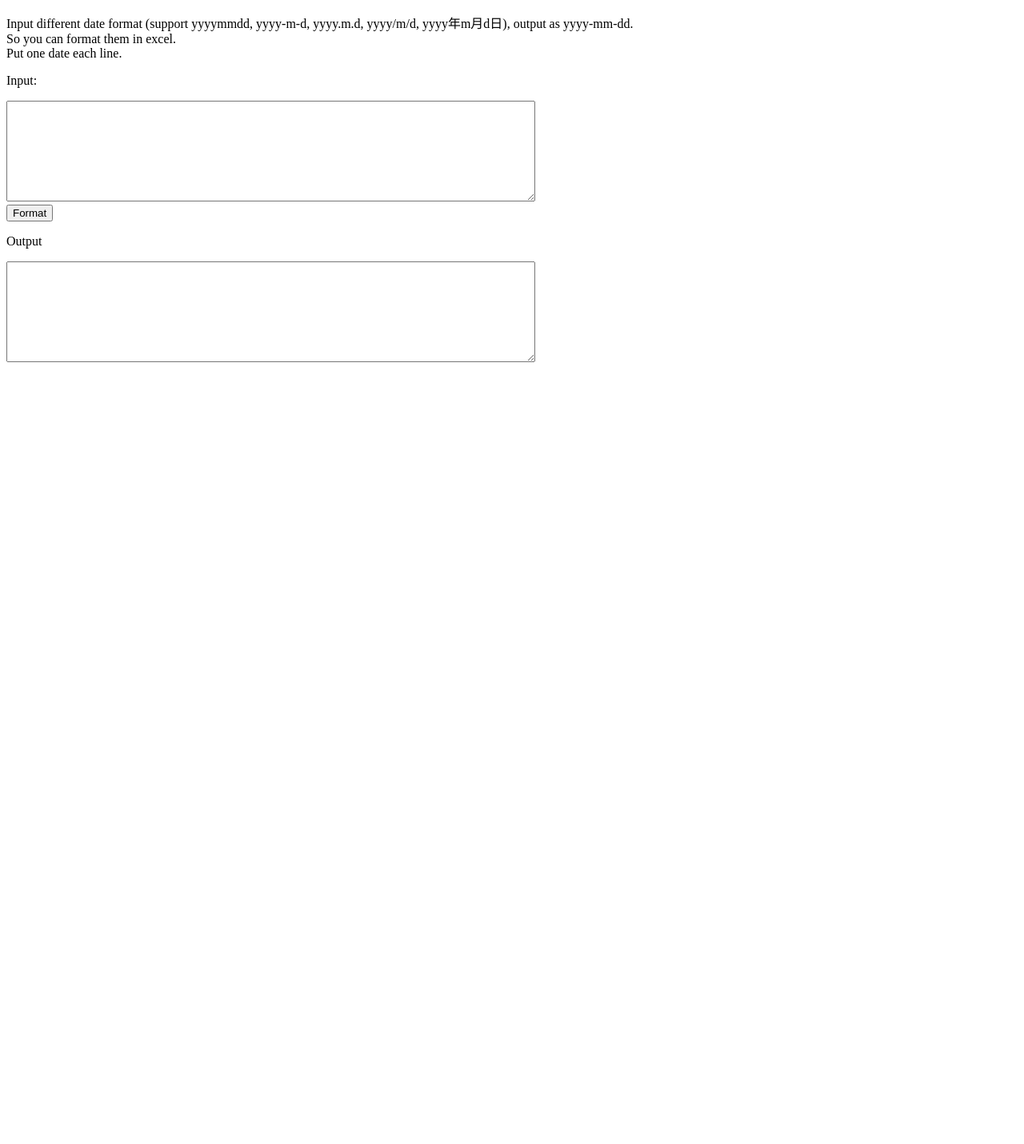
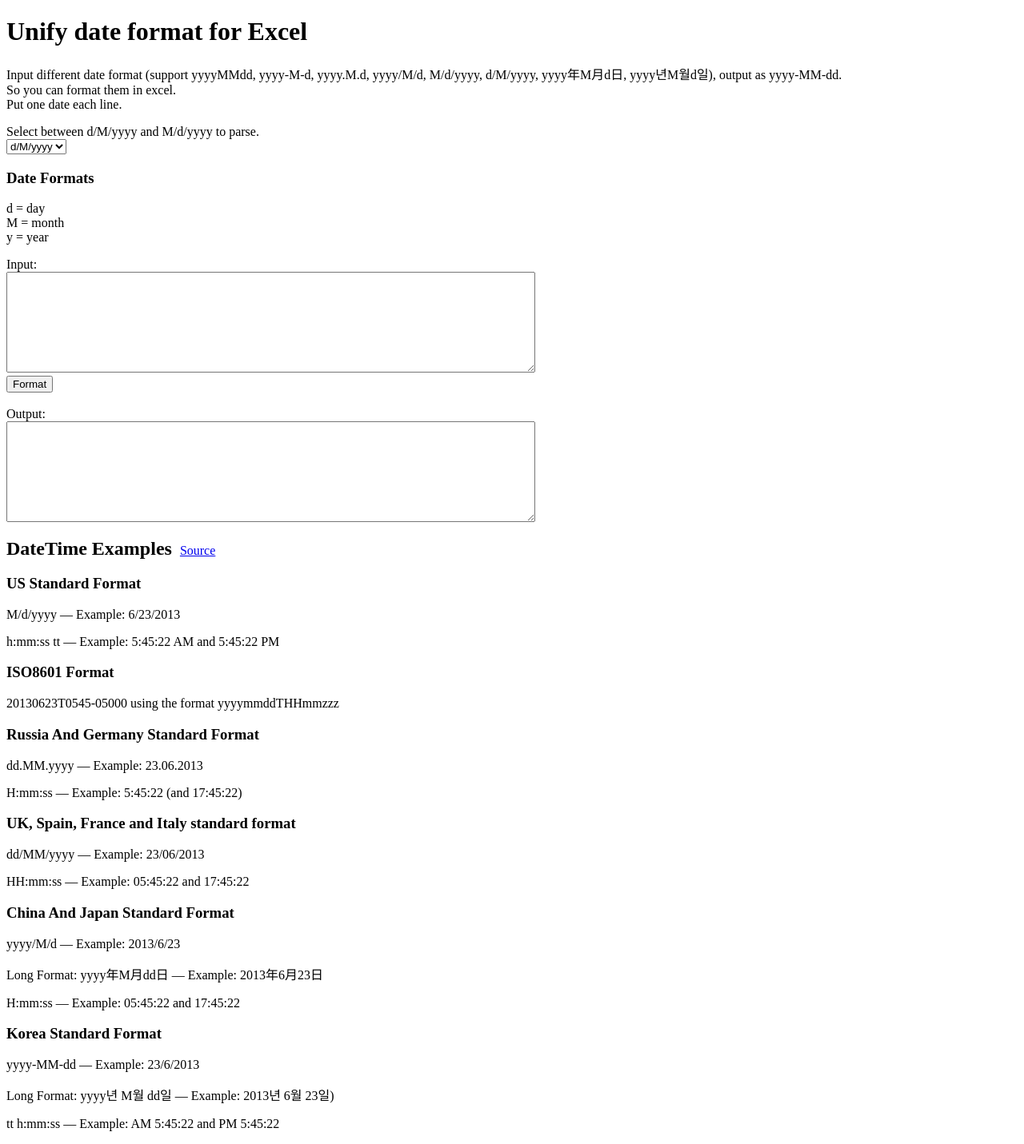
Before and after one commit to Nats-ji/genshin-tools, a plain HTML site: page format.html in a window 1280 px wide. Shown: the whole page at 80% size. Before the commit the page ends 800 px from the top, so only its background shows below. Drawn offline with Linux system fonts and the light colour scheme.

Commit message:
Update format.html

```diff
--- a/format.html
+++ b/format.html
@@ -3,16 +3,52 @@
   <head>
     <meta charset="utf-8">
     <meta content='width=device-width, initial-scale=1' name='viewport'/>
-    <title>Format time</title>
+    <title>Unify date format for Excel</title>
   </head>
   <body>
-    <p>Input different date format (support yyyymmdd, yyyy-m-d, yyyy.m.d, yyyy/m/d, yyyy年m月d日), output as yyyy-mm-dd. <br />So you can format them in excel.<br />Put one date each line.</p>
-    <p>Input:</p>
+    <h1>Unify date format for Excel</h1>
+    <p>Input different date format (support yyyyMMdd, yyyy-M-d, yyyy.M.d, yyyy/M/d, M/d/yyyy, d/M/yyyy, yyyy年M月d日, yyyy년M월d일), output as yyyy-MM-dd. <br />So you can format them in excel.<br />Put one date each line.</p>
+    <label for="slash_format">Select between d/M/yyyy and M/d/yyyy to parse.</label><br />
+    <select id="slash_format">
+      <option value="dmy">d/M/yyyy</option>
+      <option value="mdy">M/d/yyyy</option>
+    </select>
+
+    <p><h3>Date Formats</h2>
+      <span>d = day</span><br />
+      <span>M = month</span><br />
+      <span>y = year</span>
+    </p>
+
+    <label for="input">Input:</label><br />
     <textarea id="input" rows="8" cols="80"></textarea>
     <br />
     <button type="button" id="button">Format</button>
-    <p>Output</p>
+    <br /><br />
+    <label for="output">Output:</label><br />
     <textarea id="output" rows="8" cols="80"></textarea>
+    <p></p>
+    <h2 style="display: inline; padding-right: 10px;">DateTime Examples</h2><a target="_blank" href="https://help.scribesoft.com/scribe/en/sol/general/datetime.htm">Source</a>
+    <h3>US Standard Format</h3>
+    <p>M/d/yyyy — Example: 6/23/2013</p>
+    <p>h:mm:ss tt — Example: 5:45:22 AM and 5:45:22 PM</p>
+    <h3>ISO8601 Format</h3>
+    <p>20130623T0545-05000 using the format yyyymmddTHHmmzzz</p>
+    <h3>Russia And Germany Standard Format</h3>
+    <p>dd.MM.yyyy — Example: 23.06.2013</p>
+    <p>H:mm:ss — Example: 5:45:22 (and 17:45:22)</p>
+    <h3>UK, Spain, France and Italy standard format</h3>
+    <p>dd/MM/yyyy — Example: 23/06/2013</p>
+    <p>HH:mm:ss — Example: 05:45:22 and 17:45:22</p>
+    <h3>China And Japan Standard Format</h3>
+    <p>yyyy/M/d — Example: 2013/6/23</p>
+    <p><span class="b">Long Format:</span> yyyy年M月dd日 — Example: 2013年6月23日</p>
+    <p>H:mm:ss — Example: 05:45:22 and 17:45:22</p>
+    <h3>Korea Standard Format</h3>
+    <p>yyyy-MM-dd — Example: 23/6/2013</p>
+    <p><span class="b">Long Format:</span> yyyy년 M월 dd일 — Example: 2013년 6월 23일)</p>
+    <p>tt h:mm:ss — Example: AM 5:45:22 and PM 5:45:22</p>
+
     <script type="text/javascript">
       function IsNumberFormat(raw_date)
       {
@@ -33,7 +69,20 @@
           } else if (raw_date.includes(".")) {
             splited_date = raw_date.split(".")
           } else if (raw_date.includes("/")) {
-            splited_date = raw_date.split("/")
+            let splited_date_raw = raw_date.split("/")
+            if (splited_date_raw[0].length == 4)
+            {
+              splited_date = splited_date_raw
+            } else {
+              let sel = document.getElementById("slash_format")
+              let slash_format = sel.options[sel.selectedIndex].value
+              if (slash_format == "dmy")
+              {
+                splited_date = [splited_date_raw[2], splited_date_raw[1], splited_date_raw[0]]
+              } else if (slash_format == "mdy") {
+                splited_date = [splited_date_raw[2], splited_date_raw[0], splited_date_raw[1]]
+              }
+            }
           } else if (raw_date.includes("年") && raw_date.includes("月"))
           {
             let y, m, d
@@ -42,6 +91,16 @@
             let s2 = s1[1].split("月")
             m = s2[0]
             let s3 = s2[1].split("日")
+            d = s3[0]
+            splited_date = [y, m ,d]
+          } else if (raw_date.includes("년") && raw_date.includes("월"))
+          {
+            let y, m, d
+            let s1 = raw_date.split("년")
+            y = s1[0]
+            let s2 = s1[1].split("월")
+            m = s2[0]
+            let s3 = s2[1].split("일")
             d = s3[0]
             splited_date = [y, m ,d]
           }
```
